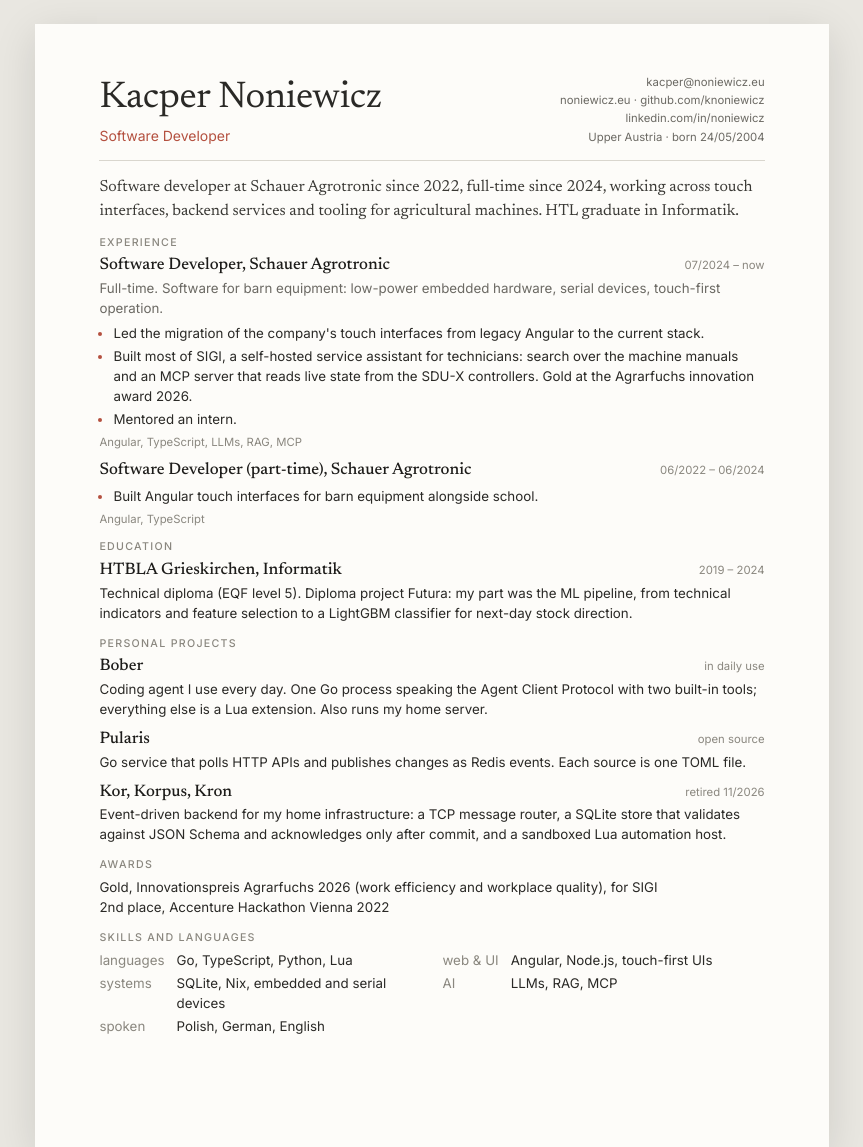
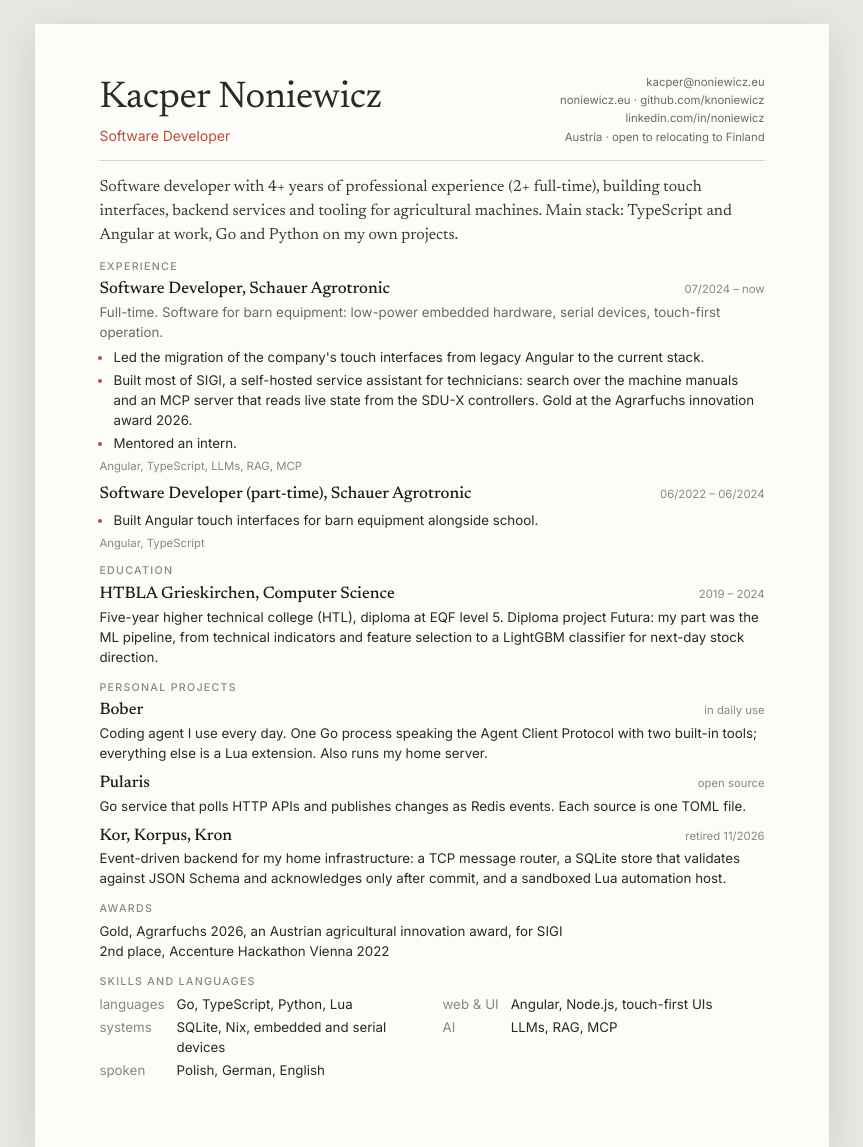
Before and after one commit to knoniewicz/portfolio, an Astro site: page /cv in a window 1280 px wide. Shown: the top 1147 px of the page, without its empty margins (208-1071 px from the left). Built offline with nearby package versions, Linux system fonts and the light colour scheme; Astro itself is replaced by a stand-in of ours.

Commit message:
CV: tailor for Finland (no date of birth, relocation, years of experience, explain HTL and award)
Co-Authored-By: Claude Opus 5.5 <noreply@anthropic.com>

```diff
--- a/src/pages/cv.astro
+++ b/src/pages/cv.astro
@@ -2,9 +2,8 @@
 // One-page CV, built from the same data as the rest of the site.
 // scripts/cv-pdf.mjs prints this page to /cv.pdf after every build.
 // Plain reverse-chronological layout, one column, real text, so ATS parsers read it too.
-import { born, skills } from '../lib/profile';
-
-const dob = born.toLocaleDateString('en-GB', { day: '2-digit', month: '2-digit', year: 'numeric' });
+// Written for applications in Finland: English, no date of birth or photo, location and relocation stated up front.
+import { skills, yearsWorking, yearsFullTime } from '../lib/profile';
 ---
 
 <!doctype html>
@@ -30,11 +29,11 @@ const dob = born.toLocaleDateString('en-GB', { day: '2-digit', month: '2-digit',
           <a href="mailto:kacper@noniewicz.eu">kacper@noniewicz.eu</a><br />
           <a href="https://noniewicz.eu">noniewicz.eu</a> · <a href="https://github.com/knoniewicz">github.com/knoniewicz</a><br />
           <a href="https://www.linkedin.com/in/noniewicz">linkedin.com/in/noniewicz</a><br />
-          Upper Austria · born {dob}
+          Austria · open to relocating to Finland
         </p>
       </header>
 
-      <p class="intro">Software developer at Schauer Agrotronic since 2022, full-time since 2024, working across touch interfaces, backend services and tooling for agricultural machines. HTL graduate in Informatik.</p>
+      <p class="intro">Software developer with {yearsWorking}+ years of professional experience ({yearsFullTime}+ full-time), building touch interfaces, backend services and tooling for agricultural machines. Main stack: TypeScript and Angular at work, Go and Python on my own projects.</p>
 
       <section>
         <h2>Experience</h2>
@@ -58,8 +57,8 @@ const dob = born.toLocaleDateString('en-GB', { day: '2-digit', month: '2-digit',
       <section>
         <h2>Education</h2>
         <div class="job">
-          <div class="head"><h3>HTBLA Grieskirchen, Informatik</h3><span>2019 – 2024</span></div>
-          <p>Technical diploma (EQF level 5). Diploma project Futura: my part was the ML pipeline, from technical indicators and feature selection to a LightGBM classifier for next-day stock direction.</p>
+          <div class="head"><h3>HTBLA Grieskirchen, Computer Science</h3><span>2019 – 2024</span></div>
+          <p>Five-year higher technical college (HTL), diploma at EQF level 5. Diploma project Futura: my part was the ML pipeline, from technical indicators and feature selection to a LightGBM classifier for next-day stock direction.</p>
         </div>
       </section>
 
@@ -81,7 +80,7 @@ const dob = born.toLocaleDateString('en-GB', { day: '2-digit', month: '2-digit',
 
       <section>
         <h2>Awards</h2>
-        <p>Gold, Innovationspreis Agrarfuchs 2026 (work efficiency and workplace quality), for SIGI<br />2nd place, Accenture Hackathon Vienna 2022</p>
+        <p>Gold, Agrarfuchs 2026, an Austrian agricultural innovation award, for SIGI<br />2nd place, Accenture Hackathon Vienna 2022</p>
       </section>
 
       <section>
```
